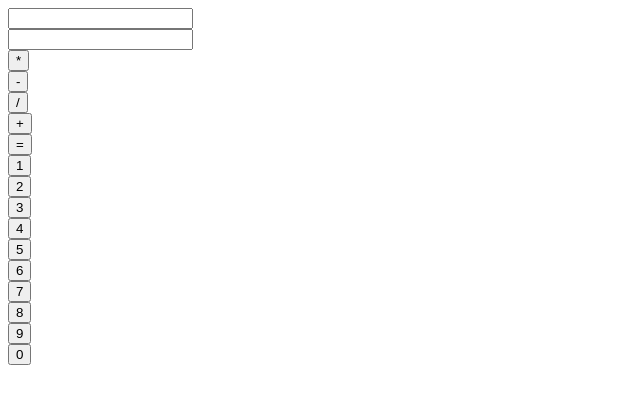
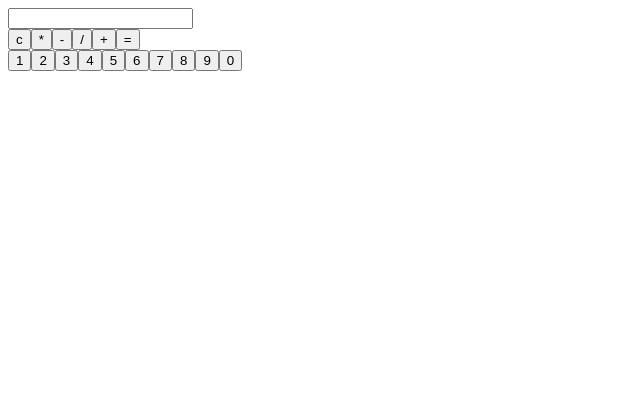
Before and after one commit to emysc/Calculator, a React (Vite) app in the folder calculator/: page / in a window 1280 px wide. Shown: the top 404 px of the page, without its empty margins (0-640 px from the left). Built offline with nearby package versions, Linux system fonts and the light colour scheme.

Commit message:
added states for buttons and input

```diff
--- a/calculator/index.html
+++ b/calculator/index.html
@@ -2,7 +2,6 @@
 <html lang="en">
   <head>
     <meta charset="UTF-8" />
-    <link rel="icon" type="image/svg+xml" href="/src/favicon.svg" />
     <meta name="viewport" content="width=device-width, initial-scale=1.0" />
     <title>Calculadora</title>
   </head>
--- a/calculator/src/App.tsx
+++ b/calculator/src/App.tsx
@@ -1,32 +1,45 @@
+import { useState } from "react";
 import ButtonsOperations from "./components/ButtonsOperations";
 import Calculation from "./components/Calculation";
-import Total from "./components/total";
+import Total from "./components/Total";
 
 function App() {
+  const [name, setName] = useState<string>("");
+
+  function receber(x: any, y: string) {
+    if (x==="=") {
+      setName(Number(name).toString())
+    }else{
+      setName(name + x);
+
+    }
+    console.log(x);
+  }
+
   return (
     <div>
       <Total />
-      <Calculation operation=""/>
-      <input type="text" name="log" />
+      <Calculation i={name} />
       <br />
       <div>
-        <ButtonsOperations operation="*" />
-        <ButtonsOperations operation="-" />
-        <ButtonsOperations operation="/" />
-        <ButtonsOperations operation="+" />
-        <ButtonsOperations operation="=" />
+        <ButtonsOperations operation="c" aoclicar={receber} />
+        <ButtonsOperations operation="*" aoclicar={receber} />
+        <ButtonsOperations operation="-" aoclicar={receber} />
+        <ButtonsOperations operation="/" aoclicar={receber} />
+        <ButtonsOperations operation="+" aoclicar={receber} />
+        <ButtonsOperations operation="=" aoclicar={receber} />
       </div>
       <div>
-        <ButtonsOperations operation="1" />
-        <ButtonsOperations operation="2" />
-        <ButtonsOperations operation="3" />
-        <ButtonsOperations operation="4" />
-        <ButtonsOperations operation="5" />
-        <ButtonsOperations operation="6" />
-        <ButtonsOperations operation="7" />
-        <ButtonsOperations operation="8" />
-        <ButtonsOperations operation="9" />
-        <ButtonsOperations operation="0" />
+        <ButtonsOperations operation="1" aoclicar={receber} />
+        <ButtonsOperations operation="2" aoclicar={receber} />
+        <ButtonsOperations operation="3" aoclicar={receber} />
+        <ButtonsOperations operation="4" aoclicar={receber} />
+        <ButtonsOperations operation="5" aoclicar={receber} />
+        <ButtonsOperations operation="6" aoclicar={receber} />
+        <ButtonsOperations operation="7" aoclicar={receber} />
+        <ButtonsOperations operation="8" aoclicar={receber} />
+        <ButtonsOperations operation="9" aoclicar={receber} />
+        <ButtonsOperations operation="0" aoclicar={receber} />
       </div>
     </div>
   );
--- a/calculator/src/components/ButtonsOperations.tsx
+++ b/calculator/src/components/ButtonsOperations.tsx
@@ -1,24 +1,17 @@
 import { useState } from "react";
-import Total from "./total";
 
-function ButtonsOperations(props: { operation: string }) {
-  const [name, setName] = useState("0");
-
-  const handleSubmit = (event: { preventDefault: () => void }) => {
-    event.preventDefault();
-    <Total x = {props.operation} />;
-  };
-
+function ButtonsOperations(props: { operation: string; aoclicar: any }) {
   return (
     <>
-      <form onSubmit={handleSubmit}>
-        <input
-          className="operation"
-          type="submit"
-          value={props.operation}
-          onChange={(e) => setName(e.target.value)}
-        ></input>
-      </form>
+      <button
+        className="operation"
+        type="submit"
+        value={props.operation}
+        onClick={(e) => props.aoclicar(props.operation, e)}
+      >
+        {props.operation}
+        {/* // onClick={(e) => props.aoclicar(props.operation,e)}> */}
+      </button>
     </>
   );
 }
--- a/calculator/src/components/Calculation.tsx
+++ b/calculator/src/components/Calculation.tsx
@@ -1,22 +1,11 @@
-import { useState } from "react";
+import React from "react";
 
-function Calculation(props: { operation: string }) {
-    const [name, setName] = useState("0");
-
-    const handleSubmit = (event: { preventDefault: () => void }) => {
-      event.preventDefault();
-    };
-  return <>
-  <form onSubmit={handleSubmit}>
-    <input
-      className="operation"
-      type="text"
-      value={props.operation}
-      onChange={(e) => setName(e.target.value)}
-    ></input>
-  </form>
-</>
-
+function Calculation(props: { i: any }) {
+  return (
+    <>
+        <input type="text" value={props.i.toString()} readOnly></input>
+    </>
+  );
 }
 
 export default Calculation;
```
